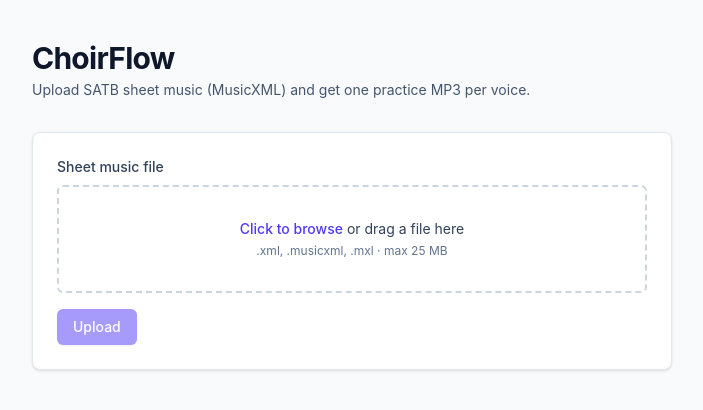
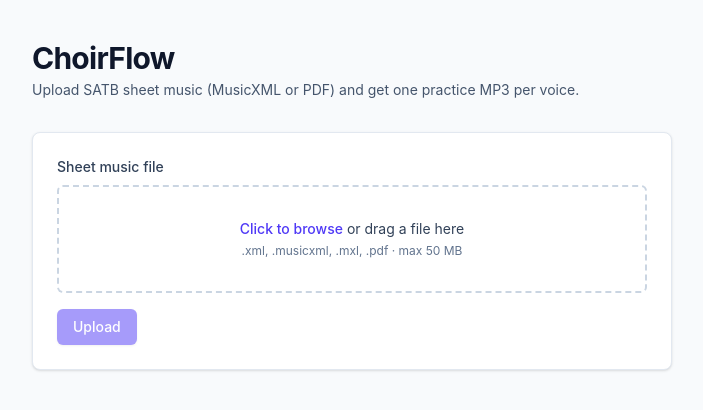
Before and after one commit to marco5454/choirflow, a React (Vite) app in the folder frontend/: page / in a window 1280 px wide. Shown: the top 410 px of the page, without its empty margins (288-991 px from the left). Built offline with nearby package versions, Linux system fonts and the light colour scheme.

Commit message:
Add: - Add .pdf to accepted extensions and update help text - Raise MAX_UPLOAD_BYTES from 25 to 50 MB - Add 'omr' to JobStatus type - Insert 'Reading PDF' step in PROGRESS_STEPS - Add subtext hint on active OMR step (~couple minutes) - Verify with frontend build (tsc -b && vite build)

```diff
--- a/frontend/src/App.tsx
+++ b/frontend/src/App.tsx
@@ -3,7 +3,7 @@ import { useEffect, useRef, useState } from 'react';
 const VOICES = ['soprano', 'alto', 'tenor', 'bass'] as const;
 type Voice = (typeof VOICES)[number];
 
-type JobStatus = 'pending' | 'splitting' | 'rendering' | 'done' | 'failed';
+type JobStatus = 'pending' | 'omr' | 'splitting' | 'rendering' | 'done' | 'failed';
 
 type StatusResponse = {
   jobId: string;
@@ -20,12 +20,13 @@ type UploadResponse = {
 };
 
 const POLL_INTERVAL_MS = 500;
-const MAX_UPLOAD_BYTES = 25 * 1024 * 1024;
-const ACCEPTED_EXTENSIONS = '.xml,.musicxml,.mxl';
-const ACCEPTED_EXT_SET = new Set(['.xml', '.musicxml', '.mxl']);
+const MAX_UPLOAD_BYTES = 50 * 1024 * 1024;
+const ACCEPTED_EXTENSIONS = '.xml,.musicxml,.mxl,.pdf';
+const ACCEPTED_EXT_SET = new Set(['.xml', '.musicxml', '.mxl', '.pdf']);
 
 const PROGRESS_STEPS: Array<{ key: Exclude<JobStatus, 'failed'>; label: string }> = [
   { key: 'pending', label: 'Queued' },
+  { key: 'omr', label: 'Reading PDF' },
   { key: 'splitting', label: 'Splitting' },
   { key: 'rendering', label: 'Rendering' },
   { key: 'done', label: 'Done' },
@@ -45,10 +46,10 @@ function humanSize(bytes: number): string {
 function validateFile(f: File): string | null {
   const ext = extOf(f.name);
   if (!ACCEPTED_EXT_SET.has(ext)) {
-    return `Unsupported file type "${ext || '(none)'}". Use .xml, .musicxml, or .mxl.`;
+    return `Unsupported file type "${ext || '(none)'}". Use .xml, .musicxml, .mxl, or .pdf.`;
   }
   if (f.size > MAX_UPLOAD_BYTES) {
-    return `File is ${humanSize(f.size)}, which exceeds the 25 MB limit.`;
+    return `File is ${humanSize(f.size)}, which exceeds the 50 MB limit.`;
   }
   if (f.size === 0) {
     return 'File is empty.';
@@ -217,7 +218,7 @@ function App() {
         <header className="mb-8">
           <h1 className="text-3xl font-bold tracking-tight">ChoirFlow</h1>
           <p className="mt-1 text-sm text-slate-600">
-            Upload SATB sheet music (MusicXML) and get one practice MP3 per voice.
+            Upload SATB sheet music (MusicXML or PDF) and get one practice MP3 per voice.
           </p>
         </header>
 
@@ -254,7 +255,9 @@ function App() {
             <p className="text-sm text-slate-700">
               <span className="font-medium text-indigo-600">Click to browse</span> or drag a file here
             </p>
-            <p className="mt-1 text-xs text-slate-500">.xml, .musicxml, .mxl &middot; max 25 MB</p>
+            <p className="mt-1 text-xs text-slate-500">
+              .xml, .musicxml, .mxl, .pdf &middot; max 50 MB
+            </p>
           </div>
 
           <input
@@ -335,6 +338,11 @@ function App() {
 
             <div className="mt-4">
               <ProgressStepper status={status} />
+              {status === 'omr' && (
+                <p className="mt-2 text-xs text-slate-500">
+                  Reading the PDF with optical music recognition. This can take a couple of minutes.
+                </p>
+              )}
             </div>
 
             {status === 'failed' && jobError && (
```
Also changed, not shown: 1 other file (tests, documents, lock files or other folders).
